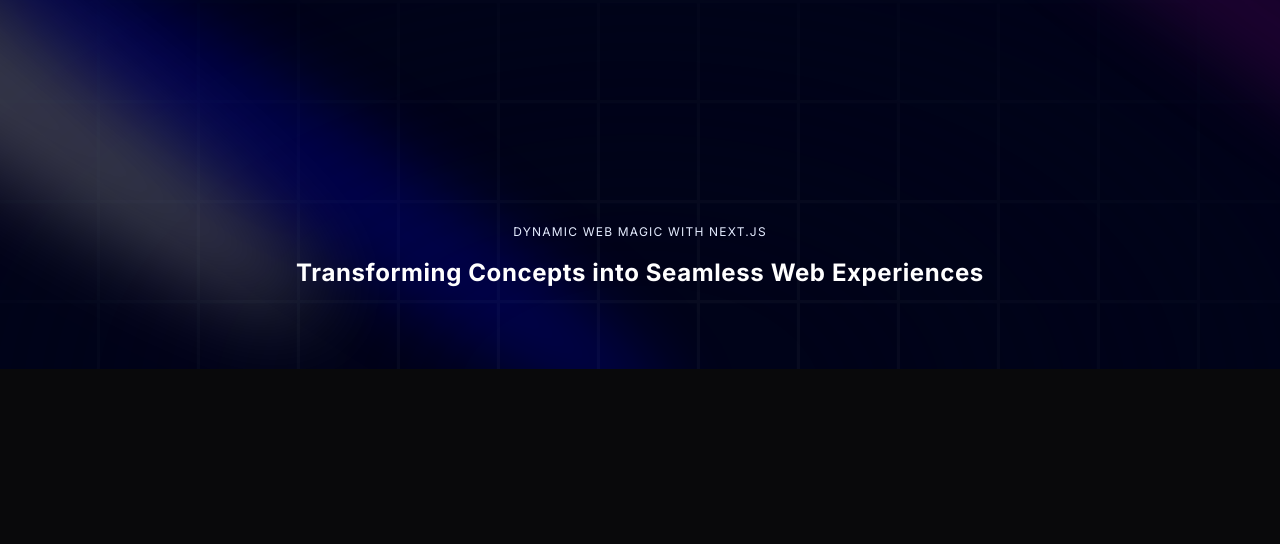
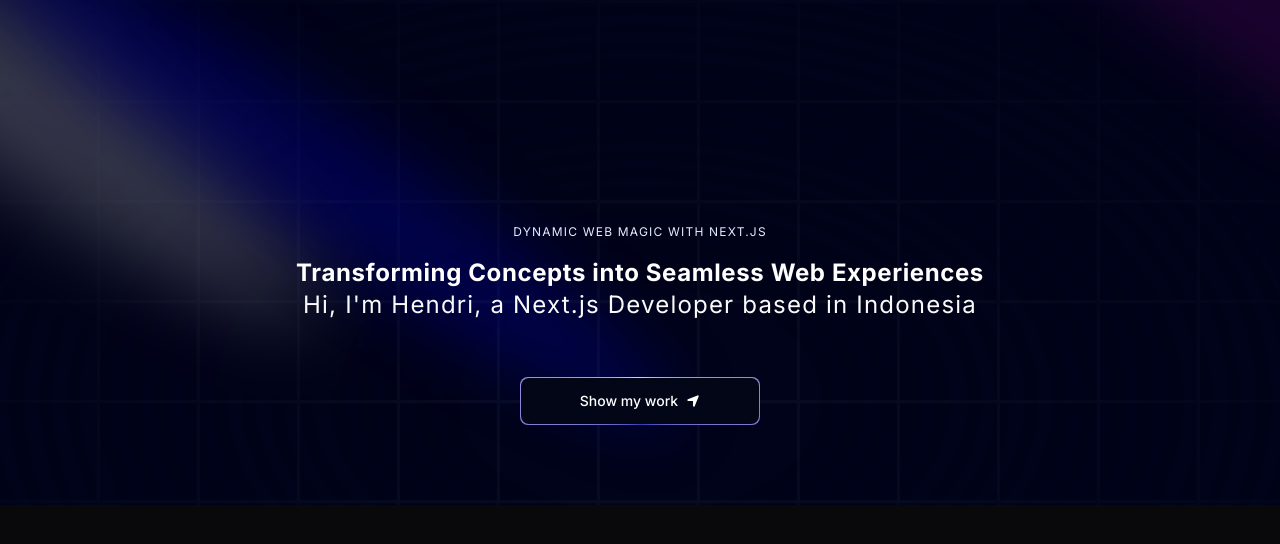
Before and after one commit to MHendriF/portfolio-motion, a Next.js app: page / in a window 1280 px wide. Shown: the top 544 px of the page. Built offline with nearby package versions, Linux system fonts and the light colour scheme.

Commit message:
add MagicButton

```diff
--- a/components/Hero.tsx
+++ b/components/Hero.tsx
@@ -1,4 +1,6 @@
+import { FaLocationArrow } from "react-icons/fa6";
 import GridBackground from "./ui/GridBackground";
+import MagicButton from "./ui/MagicButton";
 import { Spotlight } from "./ui/Spotlight";
 import { TextGenerateEffect } from "./ui/TextGenerateEffect";
 
@@ -25,6 +27,16 @@
               className="text-center text-[40px] md:text-5xl lg:text-6xl"
               words="Transforming Concepts into Seamless Web Experiences"
             />
+            <p className="text-center md:tracking-wider mb-4 text-sm md:text-lg lg:text-2xl">
+              Hi, I&apos;m Hendri, a Next.js Developer based in Indonesia
+            </p>
+            <a href="#about">
+              <MagicButton
+                title="Show my work"
+                icon={<FaLocationArrow />}
+                position="right"
+              />
+            </a>
           </div>
         </div>
       </div>
--- /dev/null
+++ b/components/ui/MagicButton.tsx
@@ -0,0 +1,30 @@
+import React from "react";
+
+type MagicButtonProps = {
+  title: string;
+  icon: React.ReactNode;
+  position: "left" | "right";
+  handleClick?: () => void;
+  otherClasses?: string;
+};
+
+export default function MagicButton({
+  title,
+  icon,
+  position,
+  handleClick,
+  otherClasses,
+}: MagicButtonProps) {
+  return (
+    <button className="relative inline-flex h-12 w-full overflow-hidden rounded-lg p-[1px] focus:outline-none md:w-60 md:mt-10">
+      <span className="absolute inset-[-1000%] animate-[spin_2s_linear_infinite] bg-[conic-gradient(from_90deg_at_50%_50%,#E2CBFF_0%,#393BB2_50%,#E2CBFF_100%)]" />
+      <span
+        className={`inline-flex h-full w-full cursor-pointer items-center justify-center rounded-lg bg-slate-950 px-3 text-sm font-medium text-white backdrop-blur-3xl gap-2 ${otherClasses}`}
+      >
+        {position === "left" && icon}
+        {title}
+        {position === "right" && icon}
+      </span>
+    </button>
+  );
+}
```
